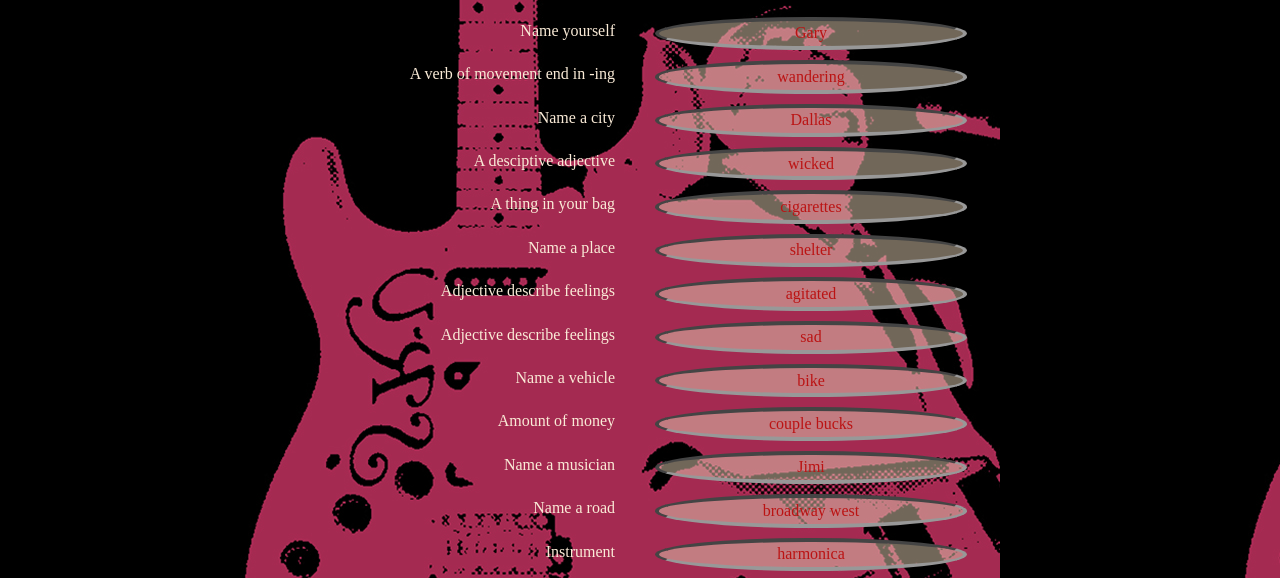
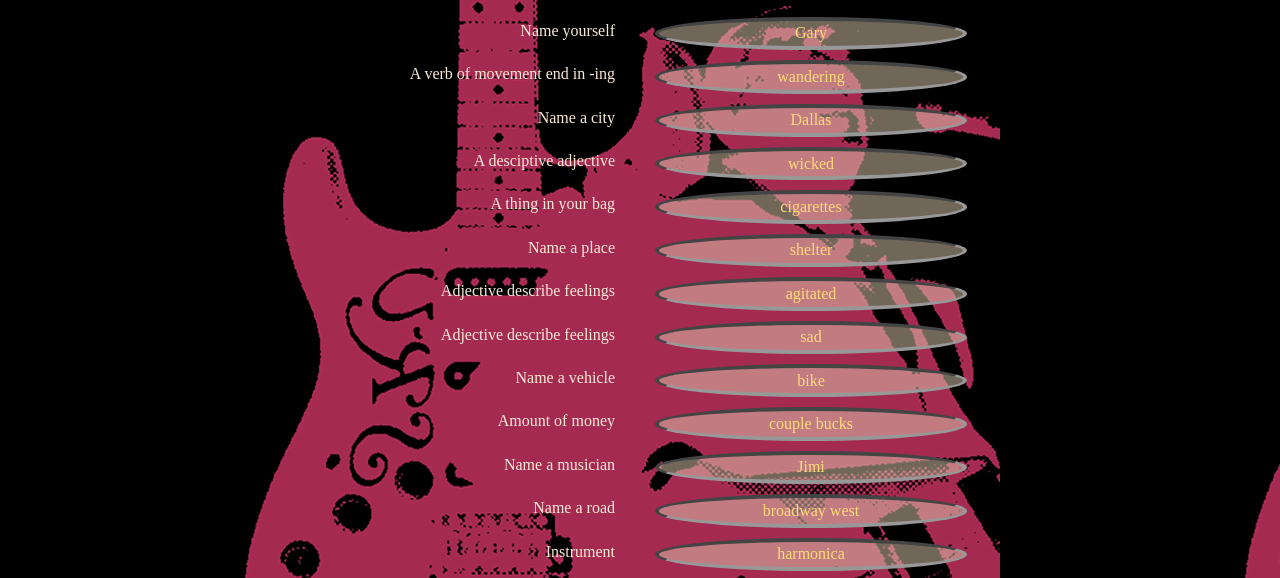
Before and after one commit to erdchen/des157a, a plain HTML site: page madlibs/MadLiblues/madlib.html in a window 1280 px wide. Shown: the part 194-772 px from the top of the page. Drawn offline with nearby package versions, Linux system fonts and the light colour scheme; a web font is replaced by a local one.

Commit message:
/inputcolorchanged

```diff
--- a/madlibs/MadLiblues/madlib.css
+++ b/madlibs/MadLiblues/madlib.css
@@ -93,7 +93,7 @@ form input {
     margin-bottom: -10px;
     text-align: center;
     max-width: 300px;
-    color: rgb(187, 19, 19);
+    color: rgb(255, 219, 120);
 }
 
 form input:hover {
```
